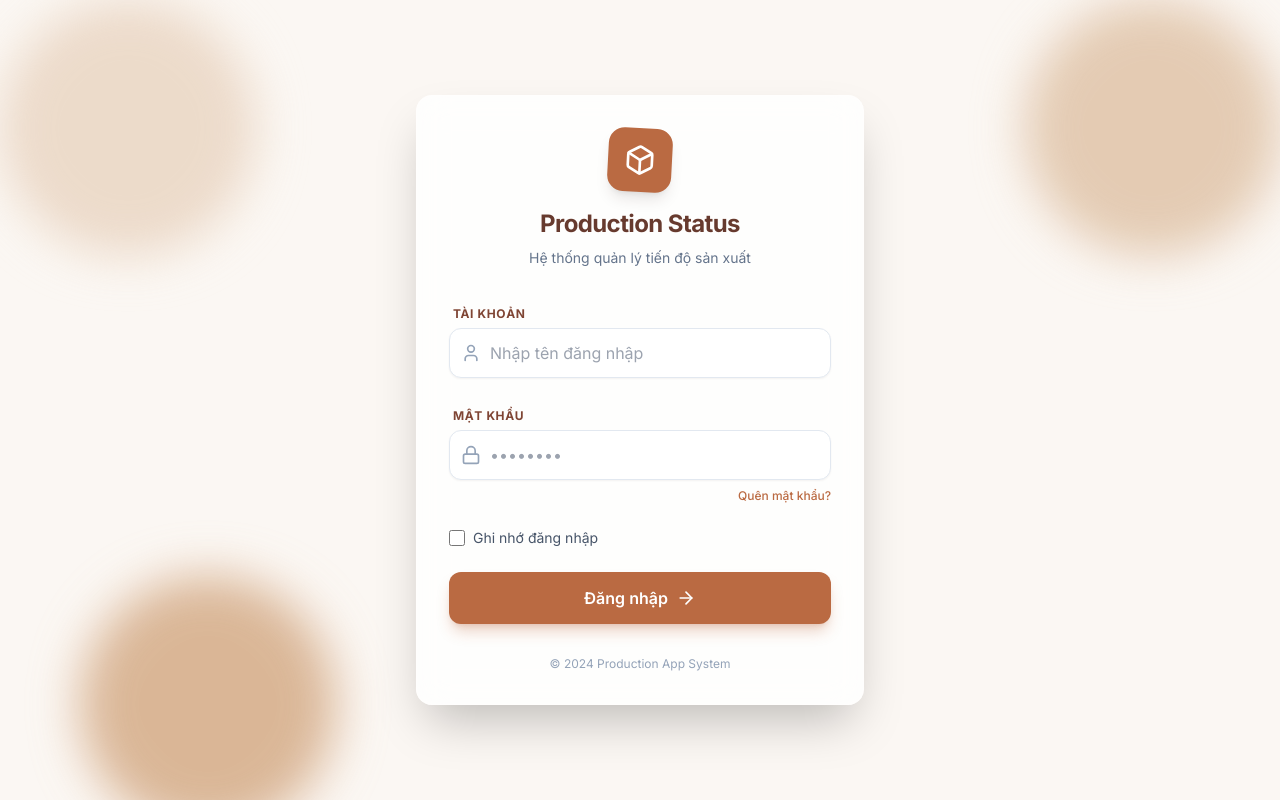
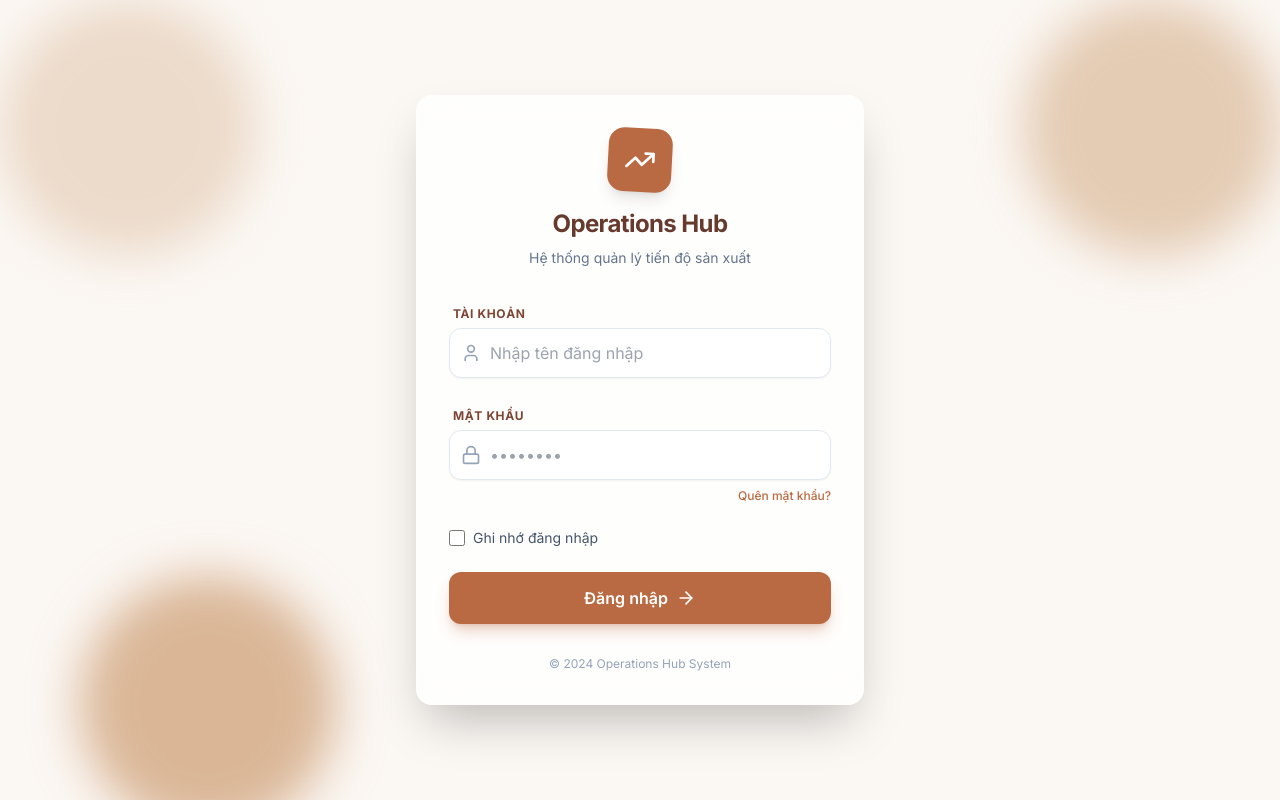
Before and after one commit to Nhatt-PKH/operations-hub, a React (Vite) app: page /#/login in a window 1280 px wide. Built offline with nearby package versions, Linux system fonts and the light colour scheme.

Commit message:
cập nhật logo và tên app

```diff
--- a/components/Login.tsx
+++ b/components/Login.tsx
@@ -1,7 +1,7 @@
 import React, { useState, useEffect } from 'react';
 import { useAuth } from '../context/AuthContext';
 import { useNavigate } from 'react-router-dom';
-import { Box, Lock, User, ArrowRight, Loader, Mail, Key } from 'lucide-react';
+import { Box, Lock, User, ArrowRight, Loader, Mail, Key, TrendingUp } from 'lucide-react';
 import { userService } from '../services/userService';
 import { useToast } from '../context/ToastContext';
 
@@ -108,9 +108,9 @@ const Login: React.FC = () => {
       <div className="bg-white/80 backdrop-blur-lg rounded-2xl shadow-2xl border border-white/20 w-full max-w-md p-8 relative z-10 transition-all duration-300 hover:shadow-wood-200/50">
         <div className="text-center mb-8">
           <div className="inline-flex items-center justify-center w-16 h-16 bg-wood-600 rounded-2xl shadow-lg mb-4 transform rotate-3 hover:rotate-6 transition-transform">
-            <Box className="w-8 h-8 text-white" />
+            <TrendingUp className="w-8 h-8 text-white" />
           </div>
-          <h2 className="text-2xl font-bold text-wood-900 tracking-tight">Production Status</h2>
+          <h2 className="text-2xl font-bold text-wood-900 tracking-tight">Operations Hub</h2>
           <p className="text-slate-500 text-sm mt-2">Hệ thống quản lý tiến độ sản xuất</p>
         </div>
 
@@ -284,7 +284,7 @@ const Login: React.FC = () => {
         )}
 
         <div className="mt-8 text-center">
-           <p className="text-xs text-slate-400">© 2024 Production App System</p>
+           <p className="text-xs text-slate-400">© 2024 Operations Hub System</p>
         </div>
       </div>
     </div>
```
